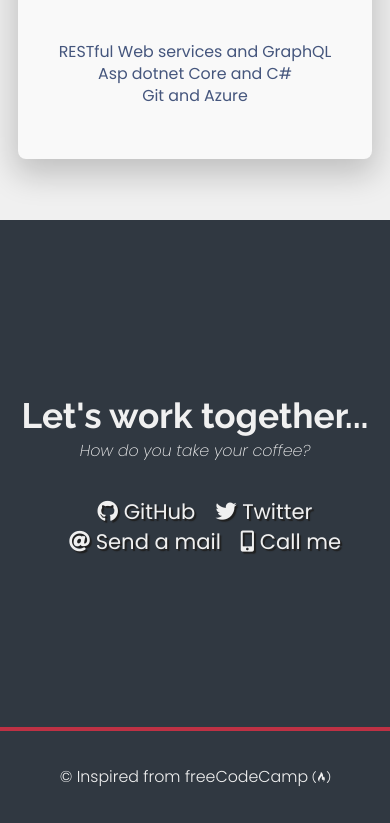
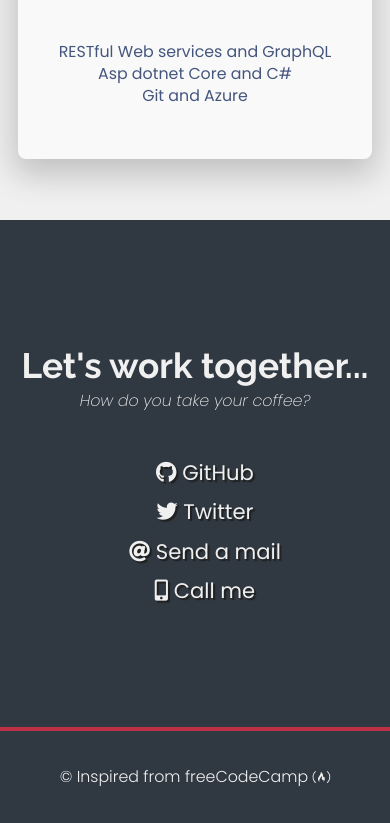
Before and after one commit to mohan-murali/portfolio, a plain HTML site: page index.html in a window 390 px wide. Shown: the part 1210-2033 px from the top of the page. Drawn offline with Linux system fonts and the light colour scheme.

Commit message:
Added viewport meta tag to be responsive in mobile.

```diff
--- a/index.css
+++ b/index.css
@@ -257,6 +257,17 @@
     transform: translateY(8px);
   }
 
+
+  @media (max-width: 28.75em){
+    .contact-links {
+      flex-direction: column;
+    }
+
+    .contact-details {
+      padding-top: 10px;
+    }
+  }
+
   /* Footer */
 
   footer {
--- a/index.html
+++ b/index.html
@@ -1,5 +1,6 @@
 <!DOCTYPE html>
 <html>
+    <meta name="viewport" content="width=device-width, initial-scale=1">
     <head>
         <link rel="stylesheet" href="index.css">
         <script src="https://use.fontawesome.com/968a5f4c36.js"></script>
```
